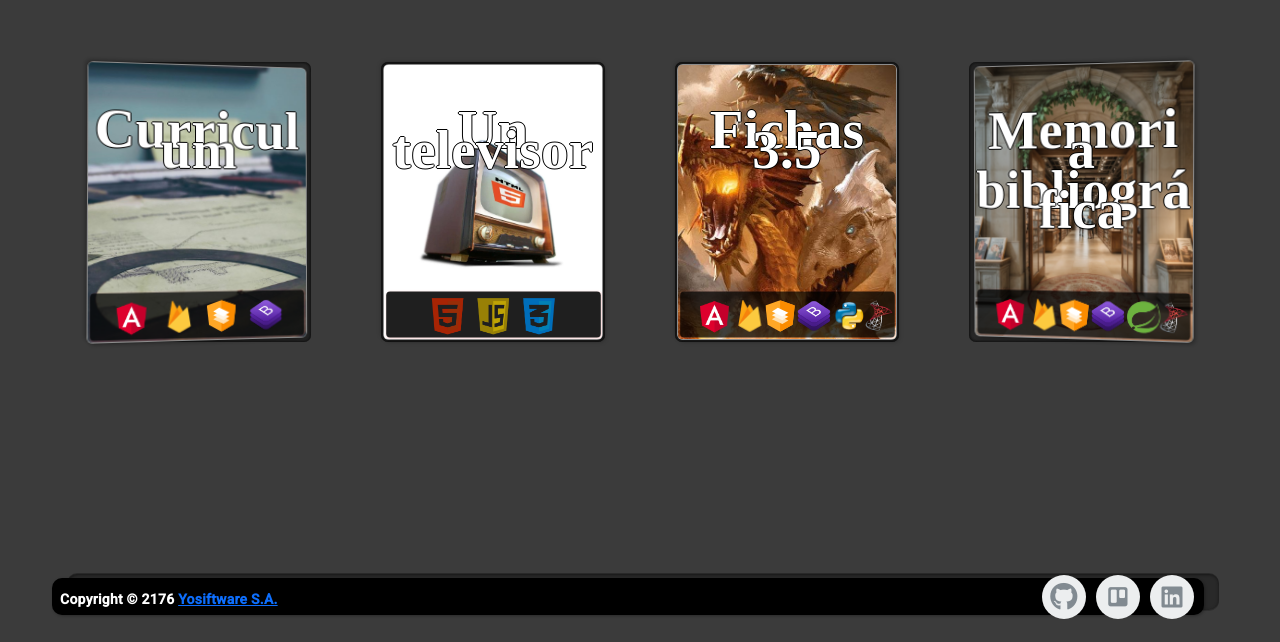
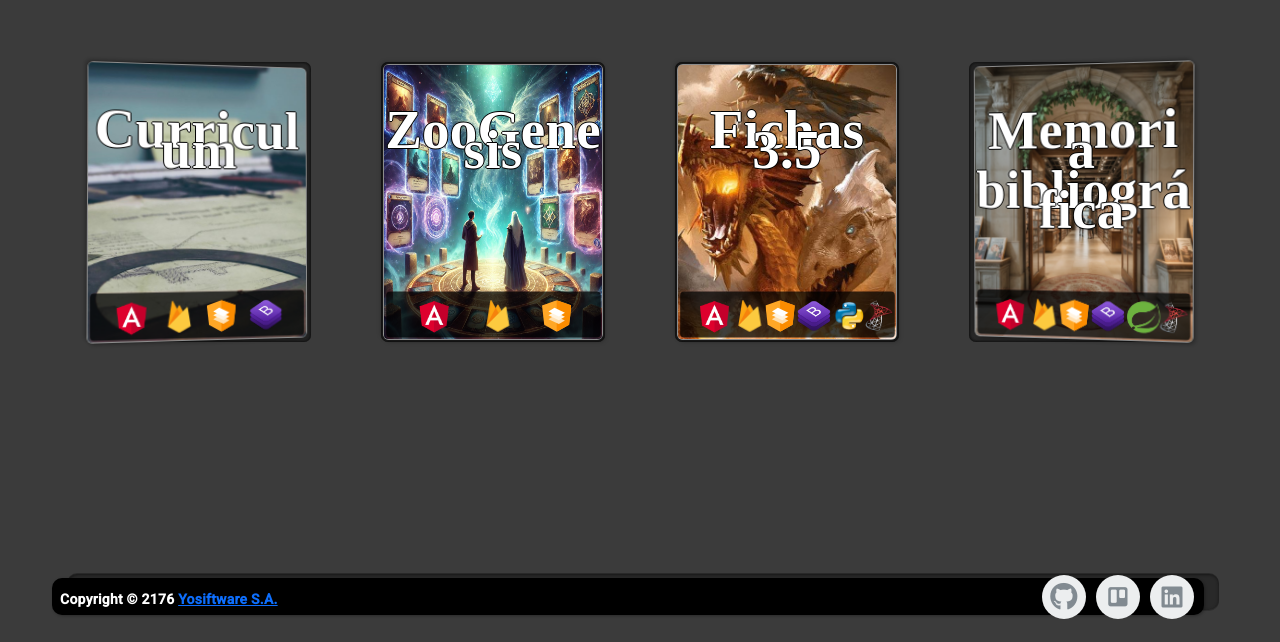
Before and after one commit to yosi90/yosiftwareIndex, an Angular app: page / in a window 1280 px wide. Shown: the part 158-800 px from the top of the page. Built offline with nearby package versions, Linux system fonts and the light colour scheme; a web font is replaced by a local one.

Commit message:
zoogenesis added

```diff
--- a/src/app/app.component.html
+++ b/src/app/app.component.html
@@ -21,11 +21,15 @@
             </a>
         </div>
         <div class="col-sm-6 col-lg-3 d-flex justify-content-around align-items-center">
-            <a class="card" href="https://tv.yosiftware.es/" target="_blank">
-                <mat-card id="tv">
-                    <p>Un televisor</p>
+            <a class="card" href="https://zoogenesis.yosiftware.es/" target="_blank">
+                <mat-card id="zoogenesis">
+                    <p>ZooGenesis</p>
                     <div class="techs">
-                        <img class="hcj" src="../assets/img/hcj.png" alt="" matTooltip="HTML5, CSS3 y JavaScript">
+                        <img class="angular" src="../assets/img/angular.png" alt=""
+                            matTooltip="Angular - Framework del proyecto">
+                        <img class="firebase" src="../assets/img/firebase.png" alt=""
+                            matTooltip="Firebase - Hosting, Realtime database y Authentication">
+                        <img class="material" src="../assets/img/material.svg" alt="" matTooltip="Material angular">
                     </div>
                 </mat-card>
             </a>
--- a/src/app/app.component.sass
+++ b/src/app/app.component.sass
@@ -114,13 +114,10 @@
                     background-size: auto 100%
                     background-position-x: center
 
-                #tv
-                    background-image: url(../assets/img/televisor.jpg)
-                    background-size: auto 100%
+                #zoogenesis
+                    background-image: url(../assets/img/zoogenesis.webp)
+                    background-size: 100% 100%
                     background-position-x: center
-
-                    .techs
-                        background-color: rgba(0, 0, 0, .88)
 
                 #fichas
                     background-image: url(../assets/img/fichas.jpg)
```
Also changed, not shown: src/assets/img/zoogenesis.webp (added).
